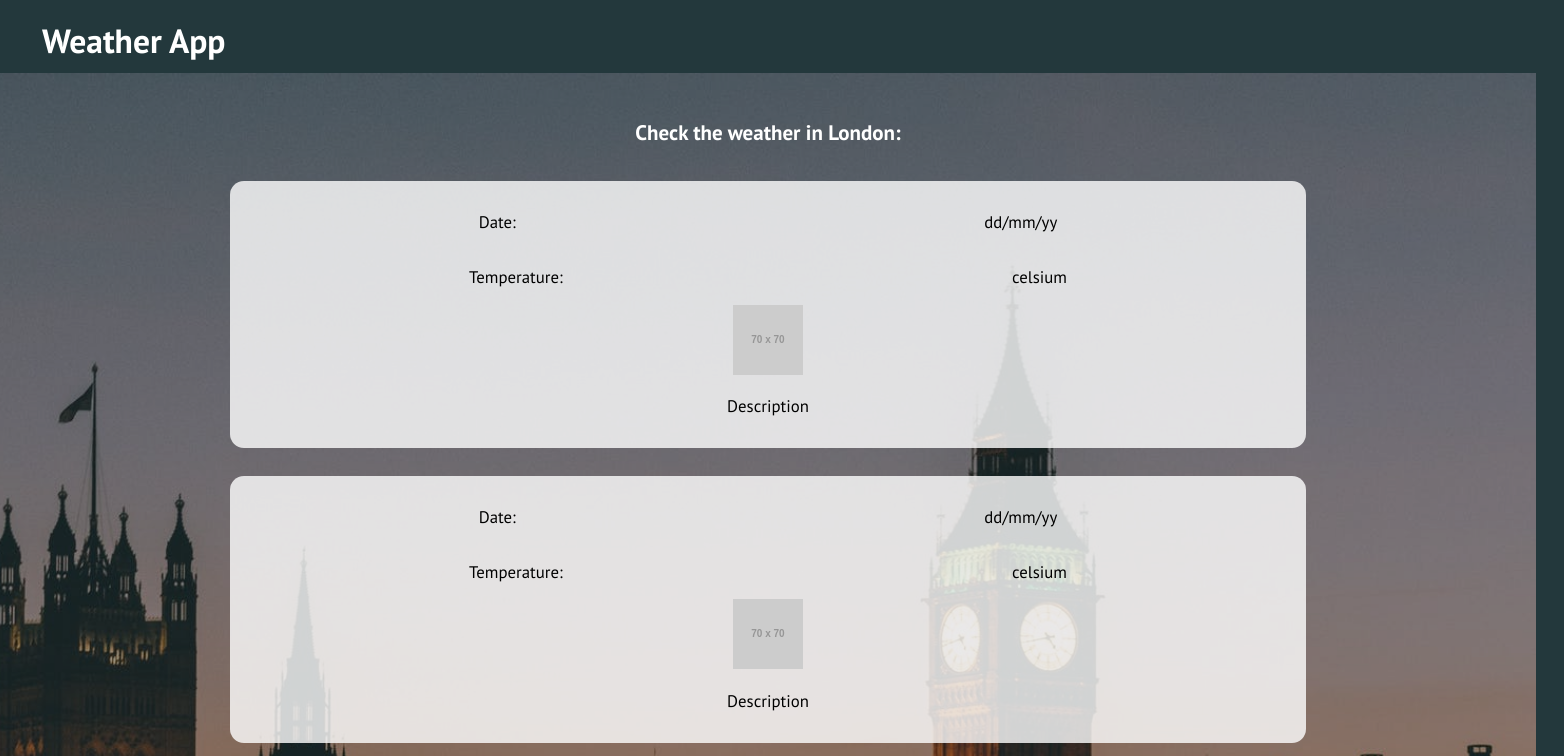
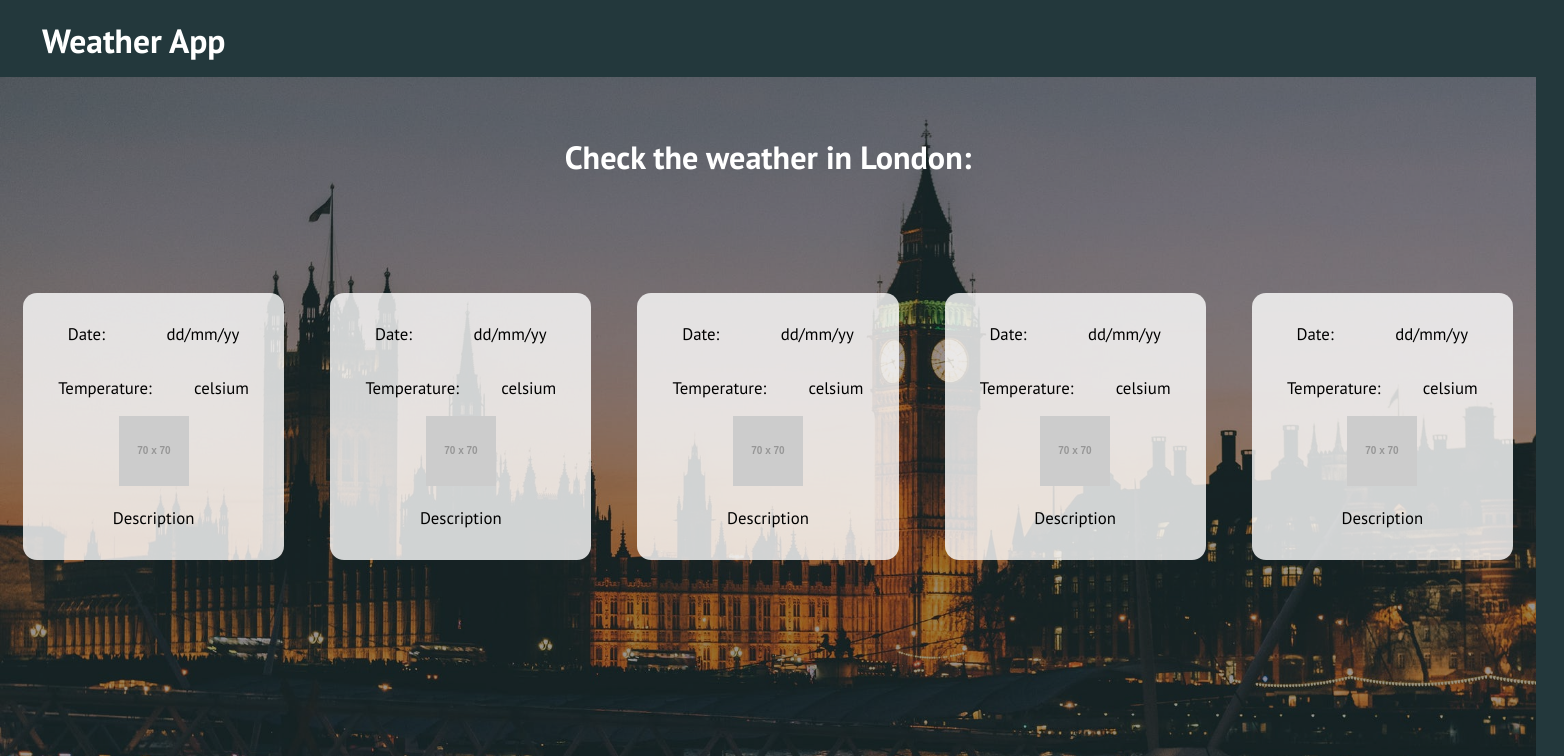
Before and after one commit to OlenaKashuba/weather_app, a plain HTML site: page index.html in a window 1536 px wide. Shown: the top 756 px of the page, 1564 px wide, since content can reach past the window. Drawn offline with Linux system fonts and the light colour scheme; placeholder pictures from the web are drawn by us.

Commit message:
Add media queries

```diff
--- a/css/style.css
+++ b/css/style.css
@@ -11,9 +11,9 @@ body {
 	background-color: #23383c;
 }
 
-/*body {
+body {
 	position: relative;
-}*/
+}
 
 .main-header {
 	padding-top: 0.5rem;
@@ -26,6 +26,7 @@ body {
 	background-repeat: no-repeat;
 	background-position: center;
 	background-size: cover;
+	min-height: 100%;
 }
 .background-overlay {
 	background: rgba(0,0,0,0.4);
@@ -41,6 +42,7 @@ body {
 .blocks {
 	display: flex;
 	flex-direction: column;
+	padding-bottom: 10rem;
 	align-items: center;
 }
 
@@ -67,14 +69,69 @@ body {
 }
 
 .main-footer {
-	display: flex;
+	display:flex;
 	justify-content: center;
+	position: absolute;
+	bottom: 0;
+	left: 0;
+	padding: 1rem;
 	font-size: 1.3rem;
-/*	position: absolute;
-	bottom: 0;
-	left: 50%;
-	transform: translate(-50%);*/
+	background-color: #23383c;
+	width: 100%;
 }
 
-.main-footer p {
+
+@media screen and (min-width: 530px) {
+	.blocks {
+		flex-direction: row;
+		flex-wrap: wrap;
+		justify-content: space-around;
+	}
+
+	.blocks-item {
+		width: 45%;
+	}
 }
+
+
+@media screen and (min-width: 768px) {
+	.intro {
+		padding-top: 4rem;
+		padding-bottom: 5rem;
+		font-size: 1.7rem;
+	}
+	.blocks-item {
+		width: 30%;
+	}
+
+}
+
+@media screen and (min-width: 1100px) {
+	.intro {
+		padding-top: 4.5rem;
+		padding-bottom: 6rem;
+		font-size: 2rem;
+	}
+	.blocks-item {
+		width: 22%;
+	}
+
+
+@media screen and (min-width: 1300px) {
+	.intro {
+		padding-top: 5rem;
+		padding-bottom: 7rem;
+		font-size: 2.3rem;
+	}
+
+	.blocks {
+		flex-wrap: nowrap;
+		padding-bottom: 25rem;
+	}
+
+	.blocks-item {
+		width: 17%;
+	}
+
+
+}
--- a/styles.css
+++ /dev/null
@@ -1,11 +0,0 @@
-html,
-body {
-	margin: 0;
-	padding: 0;
-	font-family: "PT Sans", Arial, sans-serif;
-	font-weight: normal;
-	font-size: 14px;
-	line-height: 21px;
-	color: #000000;
-	background-color: #23383c;
-}
```
Also changed, not shown: ldn.jpeg (deleted).
